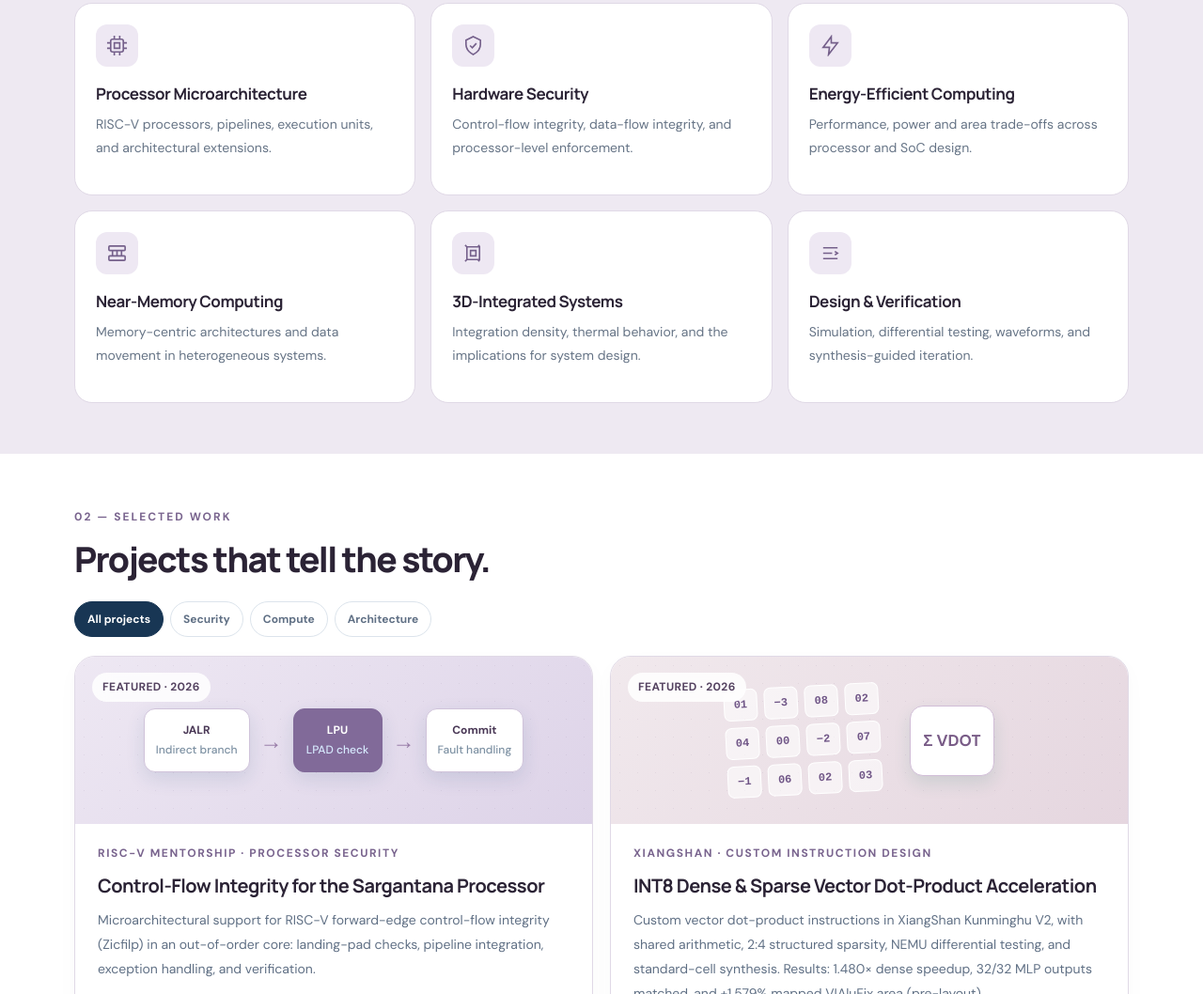
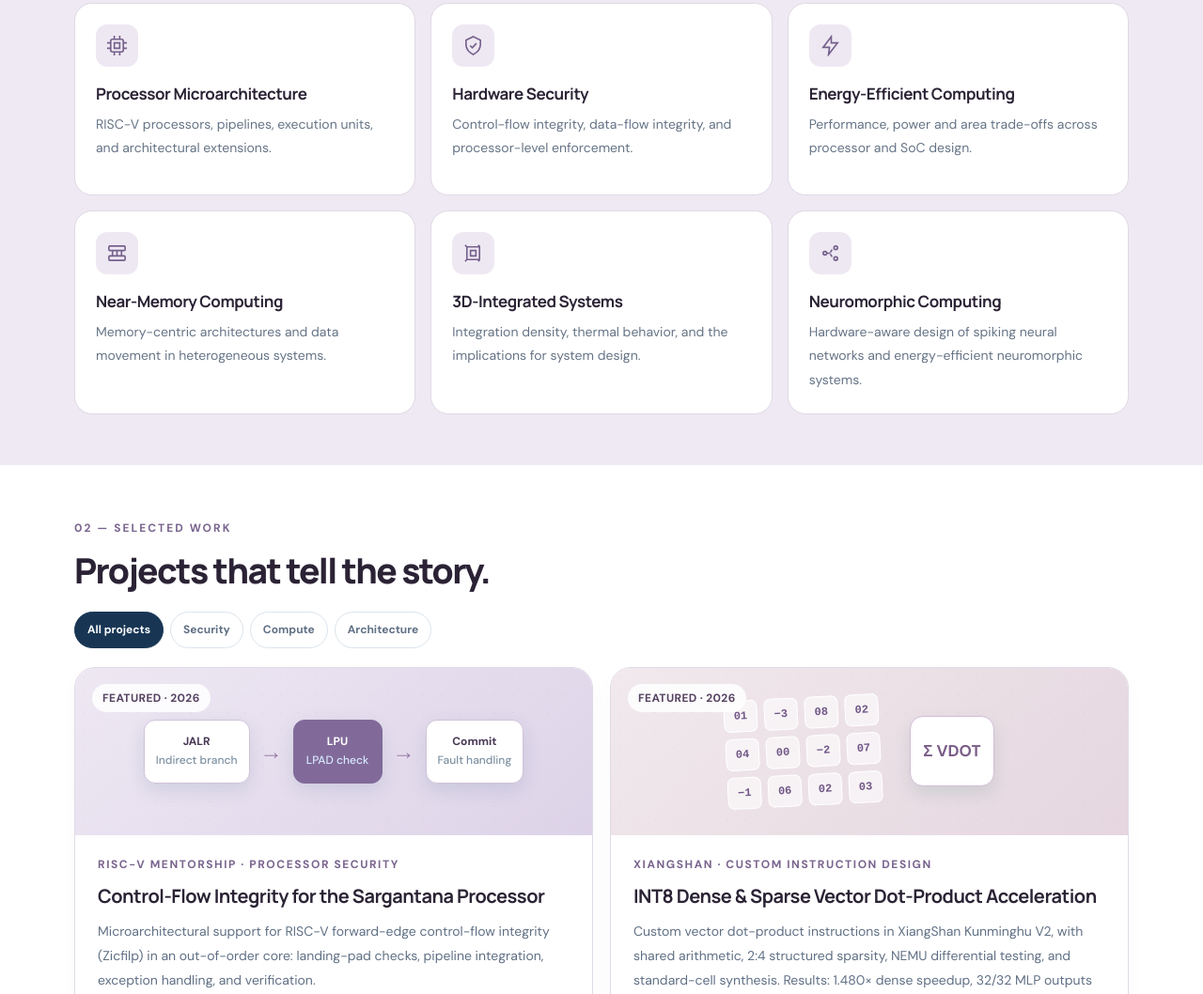
Before and after one commit to Jade0x13157A6/Jade0x13157A6.github.io, a plain HTML site: page index.html in a window 1280 px wide. Shown: the part 711-1769 px from the top of the page at 94% size. Drawn offline with Linux system fonts and the light colour scheme.

Commit message:
Replace Design & Verification section with Neuromorphic Computing
Replace the process-oriented Design & Verification card with Neuromorphic Computing, matching the research-area category and the SNN seminar project.

```diff
--- a/index.html
+++ b/index.html
@@ -150,7 +150,7 @@
         <article class="interest"><div class="interest-icon"><svg viewBox="0 0 24 24" fill="none" stroke="currentColor" stroke-width="1.7"><path d="m13 2-9 12h7l-1 8 10-13h-7z"/></svg></div><h3>Energy-Efficient Computing</h3><p>Performance, power and area trade-offs across processor and SoC design.</p></article>
         <article class="interest"><div class="interest-icon"><svg viewBox="0 0 24 24" fill="none" stroke="currentColor" stroke-width="1.7"><rect x="3" y="4" width="18" height="5" rx="1"/><rect x="3" y="15" width="18" height="5" rx="1"/><path d="M7 9v6m5-6v6m5-6v6"/></svg></div><h3>Near-Memory Computing</h3><p>Memory-centric architectures and data movement in heterogeneous systems.</p></article>
         <article class="interest"><div class="interest-icon"><svg viewBox="0 0 24 24" fill="none" stroke="currentColor" stroke-width="1.7"><path d="M5 5h14v14H5zM9 9h6v6H9zM3 3l2 2m14-2-2 2M3 21l2-2m14 2-2-2"/></svg></div><h3>3D-Integrated Systems</h3><p>Integration density, thermal behavior, and the implications for system design.</p></article>
-        <article class="interest"><div class="interest-icon"><svg viewBox="0 0 24 24" fill="none" stroke="currentColor" stroke-width="1.7"><path d="M4 6h16M4 12h10M4 18h16"/><path d="m17 10 3 2-3 2"/></svg></div><h3>Design & Verification</h3><p>Simulation, differential testing, waveforms, and synthesis-guided iteration.</p></article>
+        <article class="interest"><div class="interest-icon"><svg viewBox="0 0 24 24" fill="none" stroke="currentColor" stroke-width="1.7"><circle cx="6" cy="12" r="2"/><circle cx="18" cy="6" r="2"/><circle cx="18" cy="18" r="2"/><path d="M8 12h4m2-4-2 3m2 5-2-3"/></svg></div><h3>Neuromorphic Computing</h3><p>Hardware-aware design of spiking neural networks and energy-efficient neuromorphic systems.</p></article>
       </div>
     </div></section>
 
```
